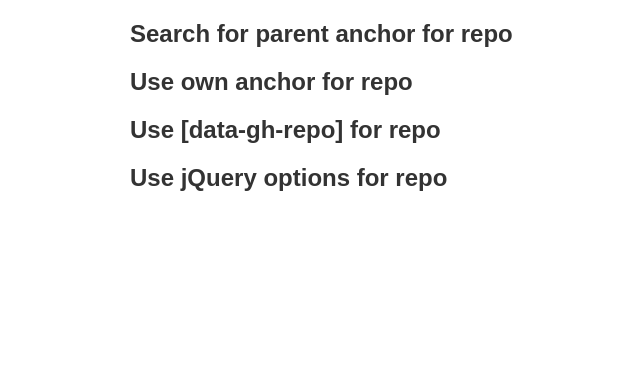
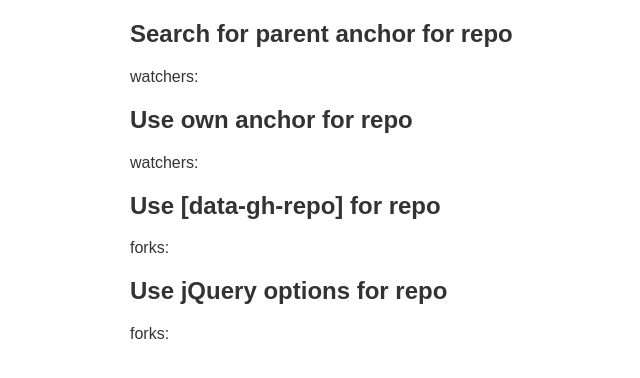
Before and after one commit to jsantell/jquery-gh-repo, a plain HTML site: page example/index.html in a window 1280 px wide. Shown: the whole page, without its empty margins (70-710 px from the left). Drawn offline with nearby package versions, Linux system fonts and the light colour scheme.

Commit message:
Be more explicit in example with watchers/forks

```diff
--- a/example/index.html
+++ b/example/index.html
@@ -18,21 +18,21 @@
 		<div>
 			<h2>Search for parent anchor for repo</h2>
 			<a href="http://github.com/jsantell/jquery-gh-repo">
-				<div class="watchers"></div>
+				<div class="watchers">watchers: </div>
 			</a>
 		</div>
 		<div>
 			<h2>Use own anchor for repo</h2>
-			<a href="http://github.com/jsantell/jquery-gh-repo" class="watchers"></a>
+			<a href="http://github.com/jsantell/jquery-gh-repo" class="watchers">watchers: </a>
 		</div>
 		<div>
 			<h2>Use [data-gh-repo] for repo</h2>
-			<a href="#" class="forks" data-gh-repo="http://github.com/jsantell/jquery-gh-repo"></a>
+			<a href="#" class="forks" data-gh-repo="http://github.com/jsantell/jquery-gh-repo">forks: </a>
 		</div>
 
 		<div>
 			<h2>Use jQuery options for repo</h2>
-			<a href="#" class="explicit"></a>
+			<a href="#" class="explicit">forks: </a>
 		</div>
 
 		<script src="http://code.jquery.com/jquery-1.7.2.min.js"></script>
```
